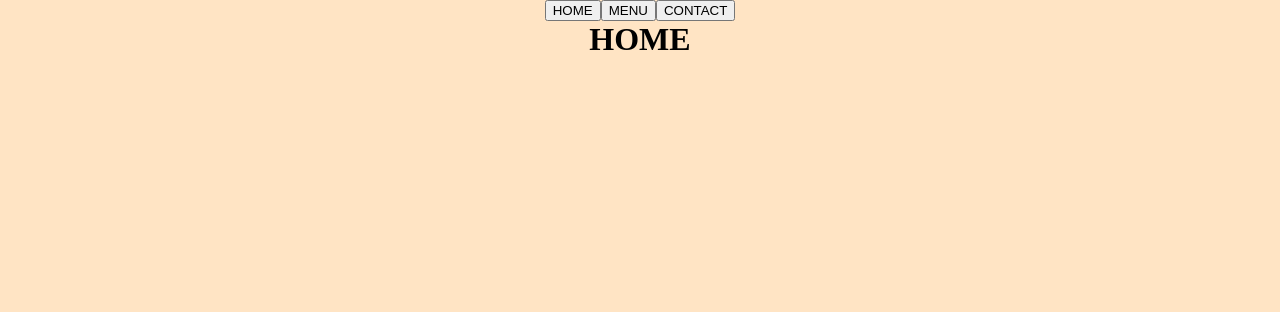
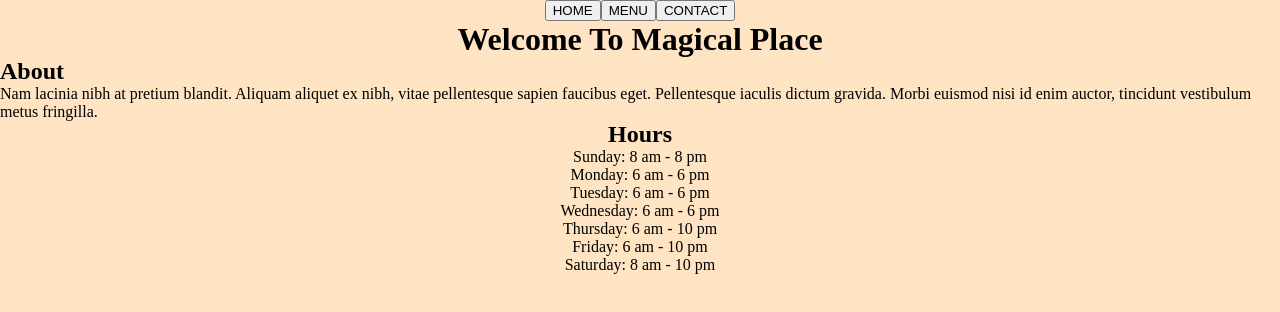
Before and after one commit to Marek-Kosmowski/project-restaurant-page, a website built with webpack: page src/template.html in a window 1280 px wide. Built offline with nearby package versions, Linux system fonts and the light colour scheme.

Commit message:
Update missing files to the github

```diff
--- a/src/index.js
+++ b/src/index.js
@@ -1,21 +1,8 @@
 import './styles/style.css';
-import navbar from './components/navbar';
-import homePage from './components/homepage';
-import menuPage from './components/menupage';
-import contactPage from './components/contactpage';
+import starterPage from './components/starterpage';
 
-navbar();
-homePage();
+const homeBtn = document.querySelector('.home-button');
+const menuBtn = document.querySelector('.menu-button');
+const contactBtn = document.querySelector('.contact-button');
 
-
-
-const homeButton = document.querySelector('.home-button');
-homeButton.addEventListener('click', () => {
-    console.log('home button')
-})
-
-const contactButton = document.querySelector('.contact-button');
-contactButton.addEventListener('click', contactPage);
-
-const menuButton = document.querySelector('.menu-button')
-menuButton.addEventListener('click', menuPage);
+starterPage();
--- a/src/styles/style.css
+++ b/src/styles/style.css
@@ -12,6 +12,12 @@
   background-color: bisque;
 }
 
+
+.hours-container{
+  display: flex;
+  flex-direction: column;
+  align-items: center;
+}
 /* .navbar {
   display: flex;
   justify-content: center;
```
